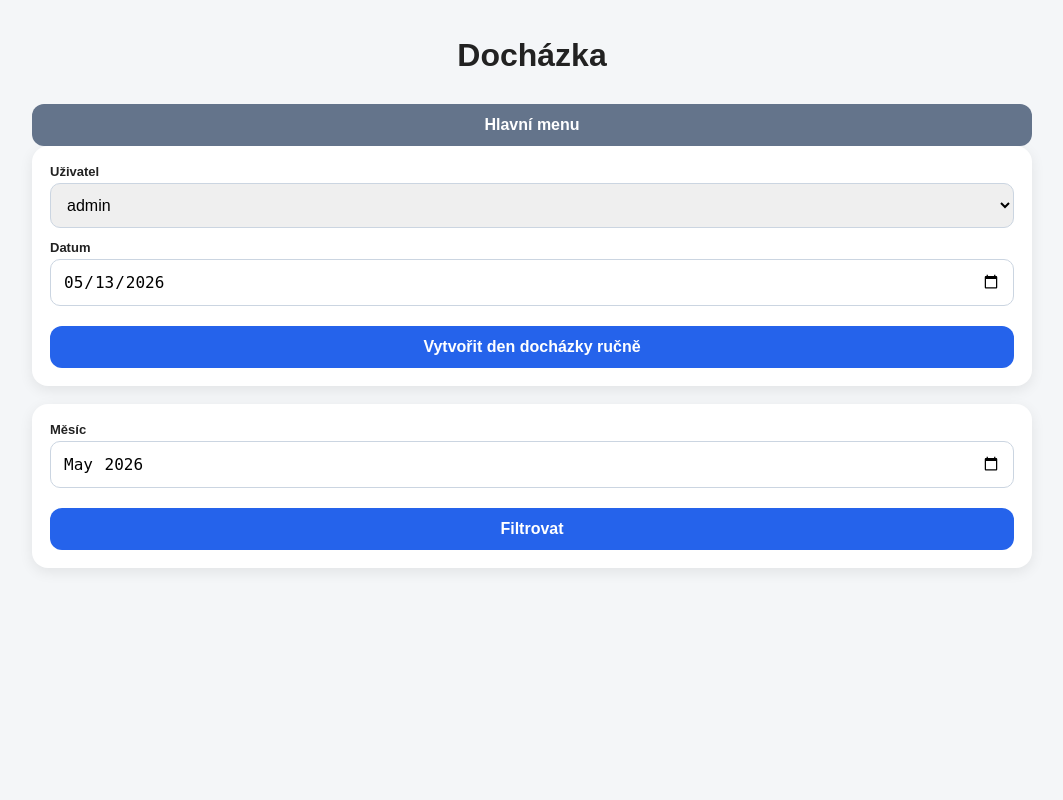
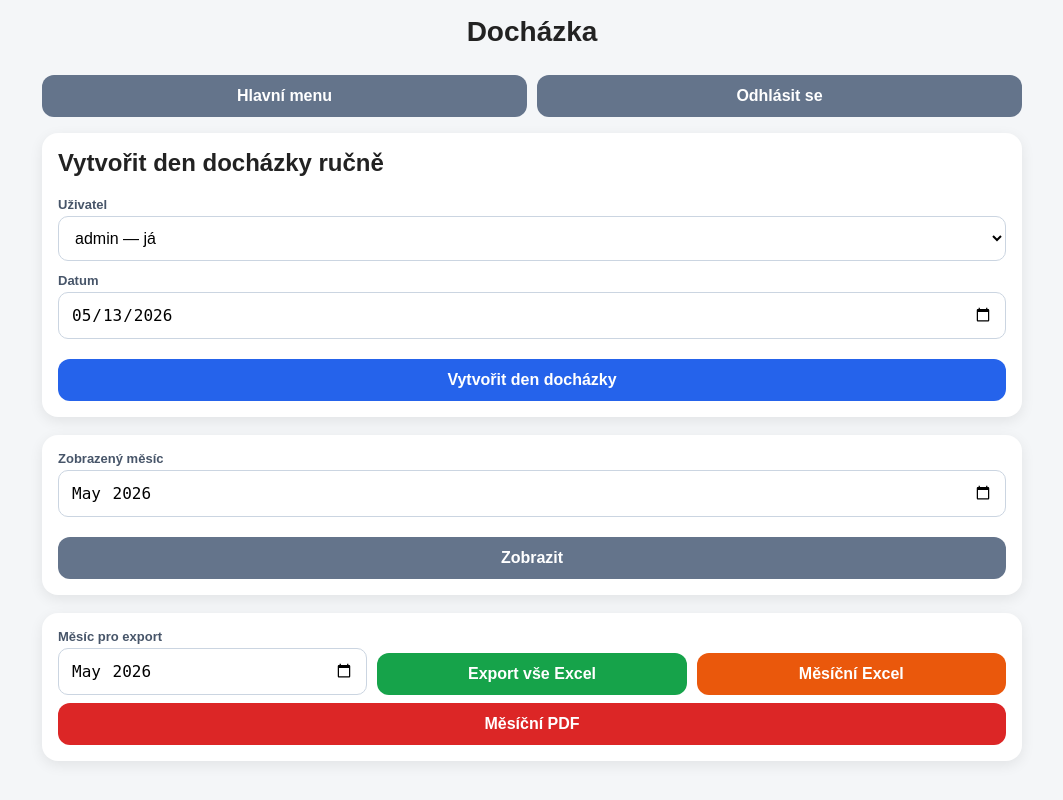
Before and after one commit to pecenyjirikdubno/project-app, a Flask app: page /attendance in a window 1280 px wide. Shown: the whole page, without its empty margins (108-1171 px from the left). Run offline with Flask 3, Linux system fonts and the light colour scheme; a user stored in the database is signed in; data comes from the database, SQL or seed files in the repository; data that the repository does not hold is empty.

Commit message:
Update attendance.html

```diff
--- a/templates/attendance.html
+++ b/templates/attendance.html
@@ -9,137 +9,226 @@
     <meta name="theme-color" content="#16a34a">
     <link rel="apple-touch-icon" href="/static/icons/icon-192.png">
     <meta name="mobile-web-app-capable" content="yes">
+    <meta name="apple-mobile-web-app-status-bar-style" content="default">
+    <meta name="apple-mobile-web-app-title" content="Docházka">
 
     <style>
-        body{
-            margin:0;
-            padding:16px;
-            font-family:Arial,sans-serif;
-            background:#f4f6f8;
-            color:#222;
+        * { box-sizing: border-box; }
+
+        body {
+            margin: 0;
+            padding: 16px;
+            font-family: Arial, sans-serif;
+            background: #f4f6f8;
+            color: #222;
         }
 
-        .page{
-            max-width:1000px;
-            margin:0 auto;
+        .page {
+            max-width: 980px;
+            margin: 0 auto;
         }
 
-        .card{
-            background:#fff;
-            border-radius:16px;
-            padding:18px;
-            margin-bottom:18px;
-            box-shadow:0 4px 14px rgba(0,0,0,0.08);
+        h1 {
+            margin-top: 0;
+            text-align: center;
+            font-size: 28px;
         }
 
-        h1{
-            text-align:center;
+        .topbar {
+            display: grid;
+            gap: 10px;
+            margin-bottom: 16px;
         }
 
-        .btn{
-            display:inline-block;
-            width:100%;
-            padding:12px;
-            border:none;
-            border-radius:12px;
-            font-size:16px;
-            font-weight:bold;
-            cursor:pointer;
-            text-decoration:none;
-            text-align:center;
-            margin-top:8px;
-            box-sizing:border-box;
+        .card {
+            background: #fff;
+            border-radius: 16px;
+            padding: 16px;
+            margin-bottom: 18px;
+            box-shadow: 0 4px 14px rgba(0,0,0,0.08);
         }
 
-        .btn-primary{background:#2563eb;color:white;}
-        .btn-success{background:#16a34a;color:white;}
-        .btn-secondary{background:#64748b;color:white;}
-
-        .field-group{
-            margin-bottom:12px;
+        .field-group {
+            margin-bottom: 12px;
         }
 
-        label{
-            display:block;
-            margin-bottom:4px;
-            font-size:13px;
-            font-weight:bold;
+        label {
+            display: block;
+            font-size: 13px;
+            font-weight: bold;
+            margin-bottom: 4px;
+            color: #475569;
         }
 
-        input,select{
-            width:100%;
-            padding:12px;
-            border:1px solid #cbd5e1;
-            border-radius:10px;
-            font-size:16px;
-            box-sizing:border-box;
+        input, select {
+            width: 100%;
+            padding: 12px;
+            border: 1px solid #cbd5e1;
+            border-radius: 10px;
+            font-size: 16px;
+            background: #fff;
         }
 
-        .today-box{
-            background:#ecfdf5;
-            border:1px solid #bbf7d0;
-            border-radius:14px;
-            padding:14px;
-            margin-bottom:14px;
+        .btn {
+            display: inline-block;
+            width: 100%;
+            border: none;
+            border-radius: 12px;
+            padding: 12px 14px;
+            font-size: 16px;
+            font-weight: bold;
+            cursor: pointer;
+            text-align: center;
+            text-decoration: none;
+            margin-top: 8px;
         }
 
-        .info-line{
-            margin-bottom:8px;
+        .btn-primary { background: #2563eb; color: white; }
+        .btn-success { background: #16a34a; color: white; }
+        .btn-warning { background: #ea580c; color: white; }
+        .btn-secondary { background: #64748b; color: white; }
+        .btn-danger { background: #dc2626; color: white; }
+
+        .flash {
+            background: #ecfeff;
+            color: #155e75;
+            padding: 10px;
+            border-radius: 10px;
+            margin-bottom: 12px;
         }
 
-        #qr-reader-box{
-            display:none;
-            margin-top:14px;
+        .record-card {
+            border: 1px solid #e5e7eb;
+            border-radius: 14px;
+            padding: 14px;
+            margin-bottom: 12px;
+            background: #fafafa;
         }
 
-        .qr-status{
-            margin-top:10px;
-            padding:10px;
-            border-radius:10px;
-            background:#f8fafc;
+        .record-grid {
+            display: grid;
+            gap: 10px;
         }
 
-        .record-card{
-            border:1px solid #e5e7eb;
-            border-radius:14px;
-            padding:14px;
-            margin-bottom:12px;
-            background:#fafafa;
+        .info-line {
+            font-size: 15px;
+            margin-bottom: 6px;
+        }
+
+        .badge {
+            display: inline-block;
+            padding: 6px 10px;
+            border-radius: 999px;
+            font-size: 12px;
+            font-weight: bold;
+            margin-bottom: 10px;
+        }
+
+        .badge-open {
+            background: #dcfce7;
+            color: #166534;
+        }
+
+        .badge-locked {
+            background: #fee2e2;
+            color: #991b1b;
+        }
+
+        .admin-tools {
+            margin-top: 12px;
+            padding-top: 12px;
+            border-top: 1px solid #ddd;
+        }
+
+        .admin-grid {
+            display: grid;
+            gap: 10px;
+        }
+
+        .month-tools {
+            display: grid;
+            gap: 10px;
+        }
+
+        .today-box {
+            background: #ecfdf5;
+            border: 1px solid #bbf7d0;
+            border-radius: 14px;
+            padding: 14px;
+            margin-bottom: 12px;
+        }
+
+        #qr-reader-box {
+            margin-top: 14px;
+            display: none;
+        }
+
+        #reader {
+            width: 100%;
+            max-width: 420px;
+            margin: 0 auto 12px auto;
+            overflow: hidden;
+            border-radius: 12px;
+        }
+
+        .qr-status {
+            margin-top: 10px;
+            padding: 10px 12px;
+            border-radius: 10px;
+            background: #f8fafc;
+            color: #334155;
+            font-size: 14px;
+        }
+
+        @media (min-width: 700px) {
+            .topbar {
+                grid-template-columns: 1fr 1fr;
+            }
+
+            .record-grid {
+                grid-template-columns: 1fr 1fr;
+            }
+
+            .admin-grid {
+                grid-template-columns: 1fr 1fr 1fr;
+            }
+
+            .month-tools {
+                grid-template-columns: 1fr 1fr 1fr;
+                align-items: end;
+            }
         }
     </style>
 </head>
 <body>
-
 <div class="page">
 
     <h1>Docházka</h1>
 
-    <a class="btn btn-secondary" href="{{ url_for('dashboard') }}">
-        Hlavní menu
-    </a>
+    <div class="topbar">
+        <a class="btn btn-secondary" href="{{ url_for('dashboard') }}">Hlavní menu</a>
+        <a class="btn btn-secondary" href="{{ url_for('logout') }}">Odhlásit se</a>
+    </div>
 
     {% with messages = get_flashed_messages(with_categories=true) %}
       {% if messages %}
         {% for category, message in messages %}
-          <div class="card">{{ message }}</div>
+          <div class="flash">{{ message }}</div>
         {% endfor %}
       {% endif %}
     {% endwith %}
 
     {% if current_user.role == 'admin' %}
-
     <div class="card">
-
+        <h2 style="margin-top:0;">Vytvořit den docházky ručně</h2>
         <form method="POST" action="{{ url_for('create_attendance_day') }}">
-
             <div class="field-group">
                 <label>Uživatel</label>
-
                 <select name="user_id" required>
                     {% for user in users %}
                         {% if user.role != 'qr_terminal' %}
-                            <option value="{{ user.id }}">
-                                {{ user.username }}
+                            <option value="{{ user.id }}" {% if user.id == current_user.id %}selected{% endif %}>
+                                {{ user.username }}{% if user.id == current_user.id %} — já{% endif %}
                             </option>
                         {% endif %}
                     {% endfor %}
@@ -148,34 +237,19 @@
 
             <div class="field-group">
                 <label>Datum</label>
-
-                <input type="date"
-                       name="work_date"
-                       value="{{ today }}"
-                       required>
+                <input type="date" name="work_date" value="{{ today }}" required>
             </div>
 
-            <button class="btn btn-primary" type="submit">
-                Vytvořit den docházky ručně
-            </button>
-
+            <button class="btn btn-primary" type="submit">Vytvořit den docházky</button>
         </form>
-
     </div>
-
     {% else %}
-
     <div class="card">
-
         <div class="today-box">
-
-            <div class="info-line">
-                <strong>Dnešní docházka</strong>
-            </div>
+            <div class="info-line"><strong>Dnešní docházka</strong></div>
 
             <div class="info-line">
                 <strong>Příchod:</strong>
-
                 {% if today_record and today_record.start_time %}
                     {{ time_to_str(today_record.start_time) }}
                 {% else %}
@@ -185,164 +259,183 @@
 
             <div class="info-line">
                 <strong>Odchod:</strong>
-
                 {% if today_record and today_record.end_time %}
                     {{ time_to_str(today_record.end_time) }}
                 {% else %}
                     —
                 {% endif %}
             </div>
-
         </div>
 
-        <button class="btn btn-success"
-                type="button"
-                onclick="startQrScanner()">
+        <div class="qr-status">
+            První načtení QR kódu zapíše příchod. Druhé načtení QR kódu později zapíše odchod.
+        </div>
 
-            Načíst QR kód
-
-        </button>
-
-        <button class="btn btn-secondary"
-                type="button"
-                onclick="stopQrScanner()"
-                id="stop-qr-btn"
-                style="display:none;">
-
-            Zastavit kameru
-
-        </button>
+        <button class="btn btn-success" type="button" onclick="startQrScanner()">Načíst QR kód</button>
+        <button class="btn btn-secondary" type="button" onclick="stopQrScanner()" id="stop-qr-btn" style="display:none;">Zastavit kameru</button>
 
         <div id="qr-reader-box">
-
             <div id="reader"></div>
-
-            <div class="qr-status" id="qr-status">
-                Namiřte kameru na firemní QR kód.
+            <div class="qr-status" id="qr-status">Namiřte kameru na firemní QR kód.</div>
         </div>
-
     </div>
-
-    </div>
-
     {% endif %}
 
     <div class="card">
-
         <form method="GET" action="{{ url_for('attendance') }}">
-
             <div class="field-group">
-                <label>Měsíc</label>
-
-                <input type="month"
-                       name="month"
-                       value="{{ selected_month }}">
+                <label>Zobrazený měsíc</label>
+                <input type="month" name="month" value="{{ selected_month }}">
+            </div>
+            <button class="btn btn-secondary" type="submit">Zobrazit</button>
+        </form>
     </div>
 
-            <button class="btn btn-primary" type="submit">
-                Filtrovat
-            </button>
-
-        </form>
-
+    {% if current_user.role == 'admin' %}
+    <div class="card">
+        <div class="month-tools">
+            <div class="field-group" style="margin-bottom:0;">
+                <label>Měsíc pro export</label>
+                <input type="month" id="export_month" value="{{ selected_month }}">
             </div>
 
-    {% for record in records %}
+            <a class="btn btn-success" href="{{ url_for('attendance_export_all_excel') }}">Export vše Excel</a>
+            <button class="btn btn-warning" type="button" onclick="exportMonthlyExcel()">Měsíční Excel</button>
+        </div>
 
-    <div class="record-card">
-
-        {% if current_user.role == 'admin' %}
-            <div class="info-line">
-                <strong>Uživatel:</strong>
-                {{ user_map.get(record.user_id, '') }}
+        <button class="btn btn-danger" type="button" onclick="exportMonthlyPdf()">Měsíční PDF</button>
     </div>
     {% endif %}
 
-        <div class="info-line">
-            <strong>Datum:</strong>
-            {{ record.work_date }}
+    {% for record in records %}
+    <div class="record-card">
+        {% if current_user.role == 'admin' %}
+            <div class="badge badge-open">Lze upravovat adminem</div>
+        {% else %}
+            <div class="badge badge-locked">Uzamčeno – pouze QR</div>
+        {% endif %}
+
+        <div class="record-grid">
+            <div class="info-line"><strong>Datum:</strong> {{ record.work_date }}</div>
+
+            {% if current_user.role == 'admin' %}
+                <div class="info-line"><strong>Uživatel:</strong> {{ user_map.get(record.user_id, '') }}</div>
+            {% endif %}
+
+            <div class="info-line"><strong>Nástup:</strong> {{ time_to_str(record.start_time) or '—' }}</div>
+            <div class="info-line"><strong>Ukončení:</strong> {{ time_to_str(record.end_time) or '—' }}</div>
         </div>
 
-        <div class="info-line">
-            <strong>Nástup:</strong>
-            {{ time_to_str(record.start_time) }}
+        {% if current_user.role == 'admin' %}
+        <div class="admin-tools">
+            <form method="POST" action="{{ url_for('attendance_admin_update', record_id=record.id) }}">
+                <div class="admin-grid">
+                    <div class="field-group">
+                        <label>Datum</label>
+                        <input type="date" name="work_date" value="{{ record.work_date }}" required>
                     </div>
 
-        <div class="info-line">
-            <strong>Odchod:</strong>
-            {{ time_to_str(record.end_time) }}
+                    <div class="field-group">
+                        <label>Čas nástupu</label>
+                        <input type="time" name="start_time" value="{{ time_to_str(record.start_time) }}">
                     </div>
 
+                    <div class="field-group">
+                        <label>Čas ukončení</label>
+                        <input type="time" name="end_time" value="{{ time_to_str(record.end_time) }}">
+                    </div>
                 </div>
 
+                <button class="btn btn-primary" type="submit">Uložit změny adminem</button>
+            </form>
+        </div>
+        {% endif %}
+    </div>
     {% endfor %}
 
 </div>
 
+<script src="https://unpkg.com/html5-qrcode" type="text/javascript"></script>
 <script>
+function exportMonthlyExcel() {
+    const month = document.getElementById("export_month").value;
+    window.location.href = "{{ url_for('attendance_export_monthly_excel') }}?month=" + encodeURIComponent(month);
+}
+
+function exportMonthlyPdf() {
+    const month = document.getElementById("export_month").value;
+    window.location.href = "{{ url_for('attendance_export_monthly_pdf') }}?month=" + encodeURIComponent(month);
+}
+
 let html5QrCode = null;
+let qrRunning = false;
+let qrSubmitting = false;
 
 async function startQrScanner() {
+    const readerBox = document.getElementById("qr-reader-box");
+    const statusBox = document.getElementById("qr-status");
+    const stopBtn = document.getElementById("stop-qr-btn");
 
-    document.getElementById("qr-reader-box").style.display = "block";
-    document.getElementById("stop-qr-btn").style.display = "block";
-
-    if (!window.Html5Qrcode) {
-        document.getElementById("qr-status").innerText =
-            "Chybí html5-qrcode knihovna.";
+    if (qrRunning || qrSubmitting) {
         return;
     }
 
-    html5QrCode = new Html5Qrcode("reader");
+    readerBox.style.display = "block";
+    stopBtn.style.display = "block";
+    statusBox.textContent = "Spouštím kameru...";
 
     try {
+        html5QrCode = new Html5Qrcode("reader");
 
         await html5QrCode.start(
             { facingMode: "environment" },
             {
                 fps: 10,
-                qrbox: 250
+                qrbox: { width: 220, height: 220 }
             },
             async (decodedText) => {
+                if (!decodedText || qrSubmitting) {
+                    return;
+                }
 
-                document.getElementById("qr-status").innerText =
-                    "QR načten.";
+                qrSubmitting = true;
+                statusBox.textContent = "QR načten, ukládám docházku...";
 
-                await sendQr(decodedText);
-
-                stopQrScanner();
-            }
+                await stopQrScanner();
+                await sendQrToServer(decodedText);
+            },
+            () => {}
         );
 
-    } catch (err) {
-
-        document.getElementById("qr-status").innerText =
-            "Nepodařilo se spustit kameru.";
-
+        qrRunning = true;
+        statusBox.textContent = "Namiřte kameru na firemní QR kód.";
+    } catch (error) {
+        qrSubmitting = false;
+        statusBox.textContent = "Nepodařilo se spustit kameru. Zkontrolujte oprávnění kamery.";
     }
 }
 
 async function stopQrScanner() {
-
-    document.getElementById("stop-qr-btn").style.display = "none";
-
-    if (html5QrCode) {
+    const readerBox = document.getElementById("qr-reader-box");
+    const stopBtn = document.getElementById("stop-qr-btn");
 
     try {
+        if (html5QrCode && qrRunning) {
             await html5QrCode.stop();
-        } catch (e) {}
+            await html5QrCode.clear();
+        }
+    } catch (error) {
+    }
 
     html5QrCode = null;
+    qrRunning = false;
+    readerBox.style.display = "none";
+    stopBtn.style.display = "none";
 }
 
-    document.getElementById("qr-reader-box").style.display = "none";
-}
-
-async function sendQr(qrValue) {
-
+async function sendQrToServer(qrValue) {
     try {
-
-        const response = await fetch("/attendance/scan-qr", {
+        const response = await fetch("{{ url_for('attendance_scan_qr') }}", {
             method: "POST",
             headers: {
                 "Content-Type": "application/json"
@@ -353,22 +446,13 @@ async function sendQr(qrValue) {
         });
 
         const data = await response.json();
-
-        alert(data.message || "Hotovo");
-
-        if (data.success) {
+        alert(data.message || "Hotovo.");
         window.location.reload();
-        }
-
-    } catch (err) {
-
-        alert("Nepodařilo se zapsat docházku.");
-
+    } catch (error) {
+        qrSubmitting = false;
+        alert("Nepodařilo se uložit docházku.");
     }
 }
 </script>
-
-<script src="https://unpkg.com/html5-qrcode"></script>
-
 </body>
 </html>
```
Lines whose indentation alone changed are shown as unchanged.
